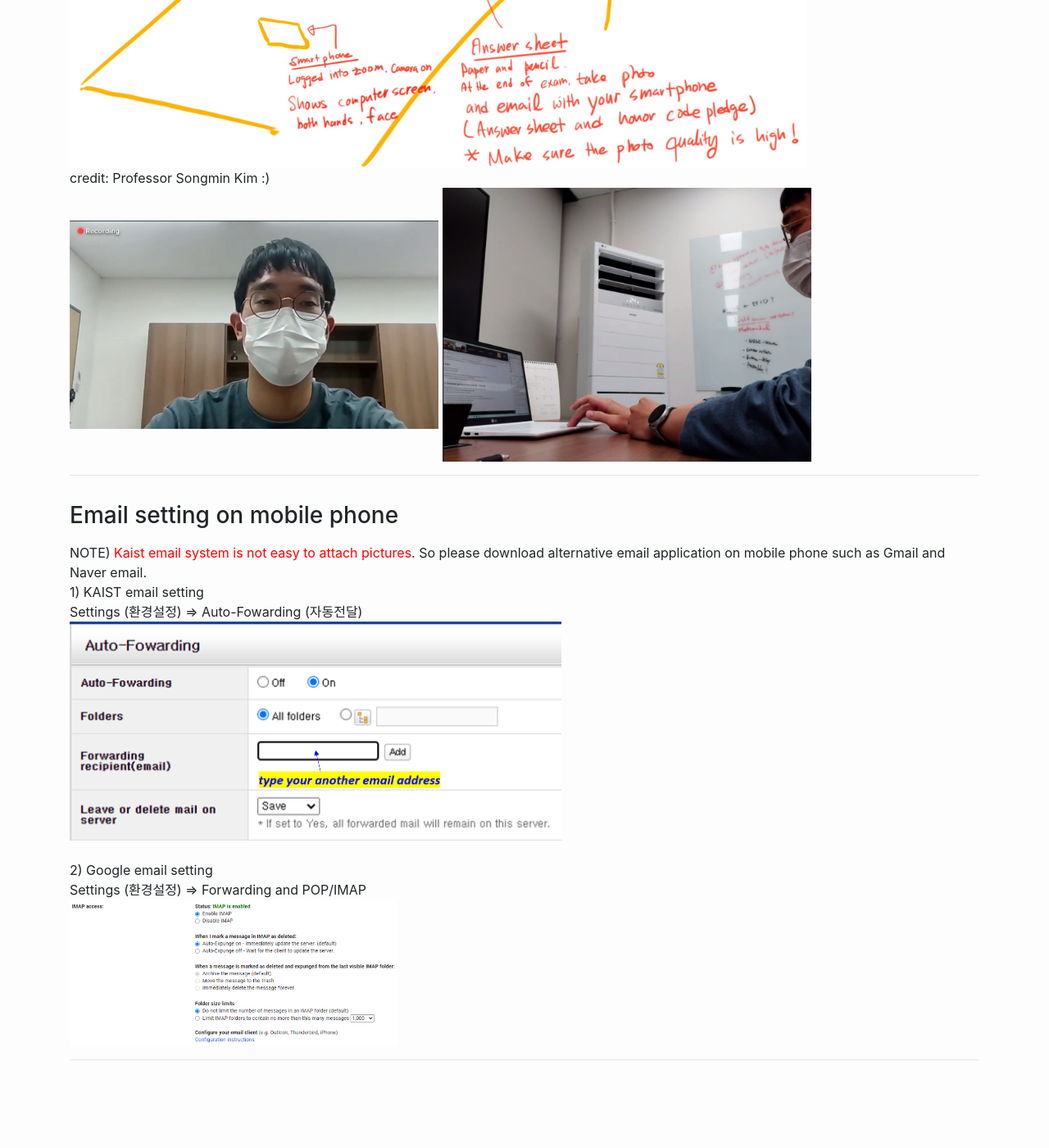
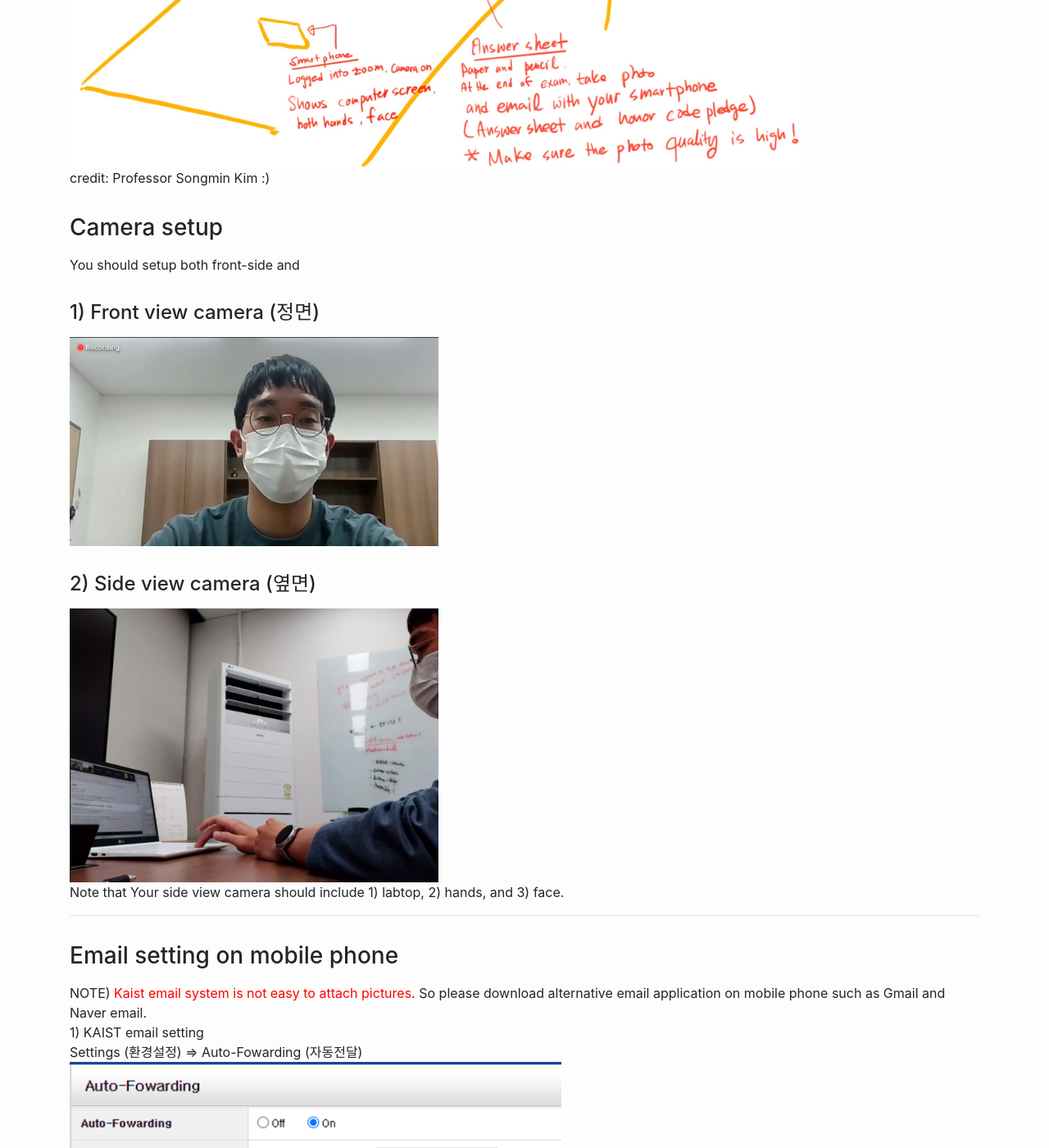
Before and after one commit to ee209-2020-fall/ee209-2020-fall, a Jekyll site: the page built from midterm.md, in a window 1280 px wide and 1400 px high, scrolled down 1890 px. Shown: the whole window at 82% size. Built offline with Jekyll 4.4.1, drawn with Linux system fonts in a browser that asks for light colours; before the commit the page ends 3263 px from its top, so only the background shows below that.

Commit message:
figure size

```diff
--- a/midterm.md
+++ b/midterm.md
@@ -44,14 +44,22 @@ Keep stay at Zoom and you should submit both 1) Honor Code Pledge and 2) Answer
 <hr><br>
 
 <h2 class="ui dividing header">Detail information</h2>
+
 <h3>Environment setup</h3>
 Students need to prepare both a smartphone which has a camera and a laptop camera (or webcam).<br>
 Please refer to the following picture. <br>
 <img src="../exam/setup_ver2.jpg" width=900><br>
 credit: Professor Songmin Kim :) <br>
-<img src="../exam/setting1.png" width= 450>
+
+<h3>Camera setup</h3>
+You should setup both front-side and
+<h4>1) Front view camera (정면)</h4>
+<img src="../exam/setting1.png" width= 450><br>
+<h4>2) Side view camera (옆면)</h4>
 <img src="../exam/setting2.png" width=450><br>
+Note that Your side view camera should include 1) labtop, 2) hands, and 3) face.
 <hr>
+
 <h3>Email setting on mobile phone</h3>
 NOTE) <font color="#FF0000">Kaist email system is not easy to attach pictures</font>.
 So please download alternative email application on mobile phone such as Gmail and Naver email.<br>
```
